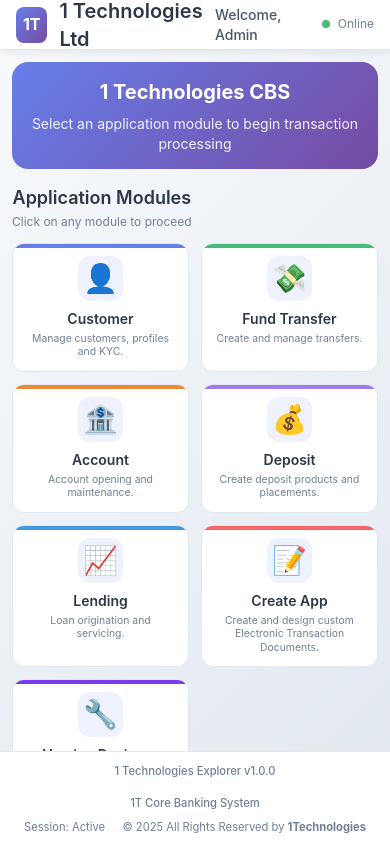
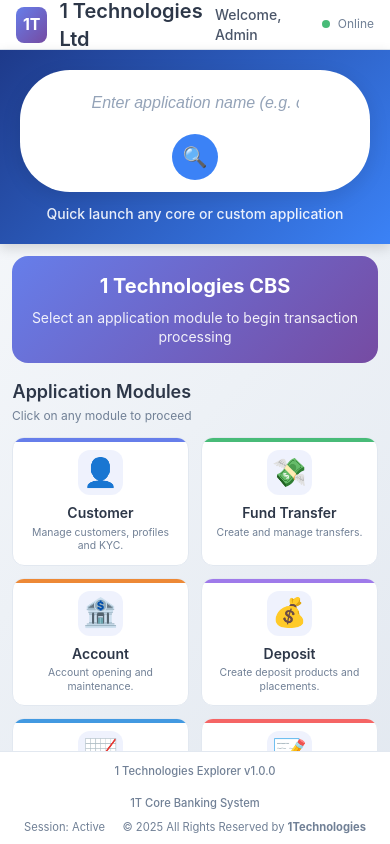
Before and after one commit to PrinceAbir/1t_project1, a React (Create React App) app: page / in a window 390 px wide. Built offline with nearby package versions, Linux system fonts and the light colour scheme.

Commit message:
added search bar ,to get  Application

```diff
--- a/src/components/Homepage.css
+++ b/src/components/Homepage.css
@@ -401,3 +401,104 @@
     display: none;
   }
 }
+
+
+
+/* Command Bar - Quick Launch */
+.cmd-bar-container {
+  padding: 20px 40px;
+  background: linear-gradient(135deg, #1e3a8a, #3b82f6);
+  text-align: center;
+  box-shadow: 0 4px 12px rgba(0, 0, 0, 0.15);
+}
+
+.cmd-bar {
+  display: inline-flex;
+  align-items: center;
+  background: white;
+  border-radius: 50px;
+  padding: 8px 12px;
+  box-shadow: 0 6px 20px rgba(0, 0, 0, 0.1);
+  max-width: 700px;
+  width: 100%;
+}
+
+.cmd-input {
+  flex: 1;
+  border: none;
+  outline: none;
+  padding: 12px 20px;
+  font-size: 16px;
+  color: #1e293b;
+  background: transparent;
+}
+
+.cmd-input::placeholder {
+  color: #94a3b8;
+  font-style: italic;
+}
+
+.cmd-submit-btn {
+  background: #3b82f6;
+  color: white;
+  border: none;
+  width: 46px;
+  height: 46px;
+  border-radius: 50%;
+  font-size: 20px;
+  cursor: pointer;
+  display: flex;
+  align-items: center;
+  justify-content: center;
+  transition: all 0.2s ease;
+  margin-left: 8px;
+}
+
+.cmd-submit-btn:hover {
+  background: #2563eb;
+  transform: scale(1.05);
+}
+
+.cmd-hint {
+  margin-top: 12px;
+  color: rgba(255, 255, 255, 0.9);
+  font-size: 14px;
+  font-weight: 500;
+}
+
+/* Responsive */
+@media (max-width: 768px) {
+  .cmd-bar-container {
+    padding: 20px;
+  }
+  .cmd-bar {
+    flex-direction: column;
+    padding: 12px;
+  }
+  .cmd-submit-btn {
+    margin-left: 0;
+    margin-top: 10px;
+  }
+}
+
+.cmd-error {
+  margin-top: 12px;
+  color: #fca5a5;
+  background: rgba(254, 242, 242, 0.8);
+  padding: 10px 16px;
+  border-radius: 8px;
+  font-size: 14px;
+  max-width: 700px;
+  margin-left: auto;
+  margin-right: auto;
+  border: 1px solid #f87171;
+}
+
+.cmd-submit-btn:disabled {
+  opacity: 0.6;
+  cursor: not-allowed;
+}
+
+.cmd-input:disabled {
+  opacity: 0.7;
+}
--- a/src/components/Homepage.js
+++ b/src/components/Homepage.js
@@ -1,28 +1,30 @@
 // src/components/HomePage.js
-
-import React, { useMemo } from 'react';
+import React, { useMemo, useState } from 'react';
 import { useNavigate } from 'react-router-dom';
 import './Homepage.css';
 
+const API_BASE = "http://localhost:5000/api/metadata";
+
 const HomePage = () => {
   const navigate = useNavigate();
+  const [cmdInput, setCmdInput] = useState('');
+  const [cmdLoading, setCmdLoading] = useState(false);
+  const [cmdError, setCmdError] = useState('');
 
   // Available modules/applications (memoized)
   const MODULES = useMemo(() => [
     { id: 'customer', title: 'Customer', desc: 'Manage customers, profiles and KYC.', icon: '👤', color: '#667eea' },
-    { id: 'funds', title: 'Fund Transfer', desc: 'Create and manage transfers.', icon: '💸', color: '#48bb78' },
+    { id: 'fundtransfer', title: 'Fund Transfer', desc: 'Create and manage transfers.', icon: '💸', color: '#48bb78' },
     { id: 'account', title: 'Account', desc: 'Account opening and maintenance.', icon: '🏦', color: '#ed8936' },
     { id: 'deposit', title: 'Deposit', desc: 'Create deposit products and placements.', icon: '💰', color: '#9f7aea' },
     { id: 'lending', title: 'Lending', desc: 'Loan origination and servicing.', icon: '📈', color: '#4299e1' },
     { id: 'etd', title: 'Create App', desc: 'Create and design custom Electronic Transaction Documents.', icon: '📝', color: '#f56565' },
-
-    // NEW MODULE: Version Designer (just like ETD)
     {
       id: 'version-designer',
       title: 'Version Designer',
       desc: 'Create and customize versions of core applications (Customer, Fund Transfer, etc.).',
       icon: '🔧',
-      color: '#7c3aed'  // Vibrant purple – stands out nicely
+      color: '#7c3aed'
     }
   ], []);
 
@@ -30,12 +32,50 @@ const HomePage = () => {
     if (module.id === 'etd') {
       navigate('/mainapp/etd');
     } else if (module.id === 'version-designer') {
-      navigate('/mainapp/version-designer');  // Matches your new route
+      navigate('/mainapp/version-designer');
     } else {
-      // All other transactional modules go through MainApp
       navigate(`/mainapp/${module.id}`, {
         state: { module: module }
       });
+    }
+  };
+
+  const checkApplicationExists = async (appName) => {
+    try {
+      const response = await fetch(
+        `${API_BASE}/exists?application=${encodeURIComponent(appName)}`
+      );
+      if (!response.ok) throw new Error("Server error");
+      const data = await response.json();
+      return data.exists === true;
+    } catch (err) {
+      console.error("Exists check failed:", err);
+      return false;
+    }
+  };
+
+  const handleCmdSubmit = async (e) => {
+    e.preventDefault();
+    const appName = cmdInput.trim();
+
+    if (!appName) {
+      setCmdError("Please enter an application name");
+      return;
+    }
+
+    setCmdLoading(true);
+    setCmdError('');
+
+    const exists = await checkApplicationExists(appName);
+
+    setCmdLoading(false);
+
+    if (exists) {
+      navigate(`/mainapp/${appName}`);
+      setCmdInput('');
+      setCmdError('');
+    } else {
+      setCmdError(`Application "${appName}" not found. Please check the name or create it in Version Designer.`);
     }
   };
 
@@ -59,6 +99,36 @@ const HomePage = () => {
           </div>
         </div>
       </header>
+
+      {/* Command Bar with Validation */}
+      <div className="cmd-bar-container">
+        <form onSubmit={handleCmdSubmit} className="cmd-bar">
+          <input
+            type="text"
+            value={cmdInput}
+            onChange={(e) => {
+              setCmdInput(e.target.value);
+              setCmdError('');
+            }}
+            placeholder="Enter application name (e.g. customer)..."
+            className="cmd-input"
+            autoComplete="off"
+            disabled={cmdLoading}
+          />
+          <button
+            type="submit"
+            className="cmd-submit-btn"
+            title="Open Application"
+            disabled={cmdLoading}
+          >
+            {cmdLoading ? '⟳' : '🔍'}
+          </button>
+        </form>
+        <p className="cmd-hint">Quick launch any core or custom application</p>
+        {cmdError && (
+          <p className="cmd-error">{cmdError}</p>
+        )}
+      </div>
 
       {/* Main Content */}
       <main className="hp-main">
--- a/src/components/MainApp.js
+++ b/src/components/MainApp.js
@@ -18,20 +18,17 @@ const MainApp = () => {
   const [recordData, setRecordData] = useState(null);
   const [showSettings, setShowSettings] = useState(false);
 
-  // Handle module validation and load recent records
+
  useEffect(() => {
-    if (
-      moduleParam &&
-      ["customer", "funds", "account", "deposit", "lending"].includes(
-        moduleParam
-      )
-    ) {
+  if (moduleParam) {
+    // Allow any module name - core or custom/dynamic from Version Designer or CMD bar
     setCurrentModule(moduleParam);
   } else {
-      alert("Invalid module. Redirecting to home.");
-      navigate("/");
+    // Fallback if no module in URL (should not happen normally)
+    setCurrentModule("customer");
   }
 
+  // Load recent records (shared across all modules)
   try {
     const savedRecords = JSON.parse(
       localStorage.getItem("t24_recent_records") || "[]"
@@ -41,7 +38,8 @@ const MainApp = () => {
     console.error("Error parsing recent records:", error);
     setRecentRecords([]);
   }
-  }, [moduleParam, navigate]);
+}, [moduleParam]);
+
 
   const handleCreate = () => {
     if (!recordId.trim()) {
@@ -158,7 +156,7 @@ const MainApp = () => {
     deposit: "Deposit",
     lending: "Lending",
   };
-    return modules[currentModule] || "Application";
+  return modules[currentModule] || currentModule.toUpperCase(); // Fallback to uppercase name for custom apps
 };
 
 
@@ -166,7 +164,7 @@ const MainApp = () => {
   const getPlaceholder = () => {
     const placeholders = {
       customer: "e.g., CUST00123, CUST00456...",
-      funds: "e.g., FT2024001, FT2024002...",
+      fundtransfer: "e.g., FT2024001, FT2024002...",
       account: "e.g., ACCT45678, ACCT45679...",
       deposit: "e.g., DEP78901, DEP78902...",
       lending: "e.g., LN234567, LN234568...",
--- a/src/components/T24TransactExplorer.js
+++ b/src/components/T24TransactExplorer.js
@@ -49,12 +49,16 @@ const T24TransactExplorer = ({ module, mode = "create" }) => {
   const isViewMode = mode === "view";
 
   // Fetch metadata from API
+  // Remove the entire getApiEndpoint function and replace the fetch line with:
+
   useEffect(() => {
     const fetchMetadata = async () => {
-      if (isFetching.current) return; // Prevent duplicate in dev
+      if (isFetching.current) return;
       isFetching.current = true;
 
-      const endpoint = getApiEndpoint(module);
+      // Use raw module name directly for dynamic/custom apps
+      const endpoint = module;
+
       try {
         setLoading(true);
         setError(null);
@@ -65,7 +69,7 @@ const T24TransactExplorer = ({ module, mode = "create" }) => {
         }
 
         const data = await response.json();
-        console.log("Fetched Metadata:", data);
+
         setMetadata(data);
         setColumns(data?.columns ? Number(data.columns) || 1 : 1);
       } catch (err) {
@@ -256,7 +260,6 @@ const T24TransactExplorer = ({ module, mode = "create" }) => {
     return false;
   }, [activeTab, formState, t24FormData, triggerToast, isViewMode]);
 
-
   const handleCommit = () => {
     if (isViewMode) return;
     if (handleValidate()) {
@@ -342,24 +345,7 @@ const T24TransactExplorer = ({ module, mode = "create" }) => {
         <div className="t24-title-section">
           <div style={{ display: "flex", alignItems: "center", gap: 12 }}>
             <div className="t24-form-title">{currentTab.title}</div>
-            <div style={{ display: "flex", alignItems: "center", gap: 6 }}>
-              <label style={{ fontSize: 12, color: "#333", fontWeight: 600 }}>
-                Columns
-              </label>
-              <select
-                value={columns}
-                onChange={(e) => setColumns(Number(e.target.value) || 1)}
-                style={{
-                  padding: "6px 8px",
-                  borderRadius: 4,
-                  border: "1px solid #cfd8dc",
-                }}
-              >
-                <option value={1}>1</option>
-                <option value={2}>2</option>
-                <option value={3}>3</option>
-              </select>
-            </div>
+
           </div>
 
           <ActionButtons
```
Lines whose indentation alone changed are shown as unchanged.
